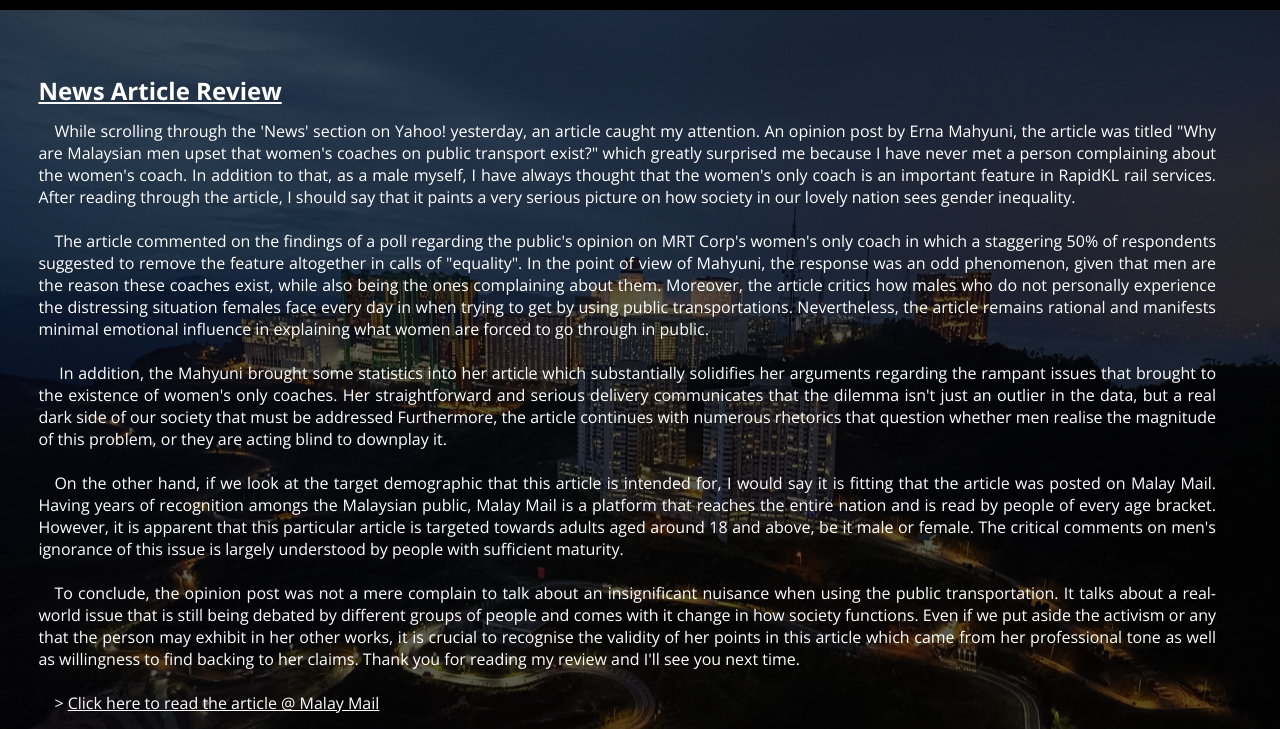
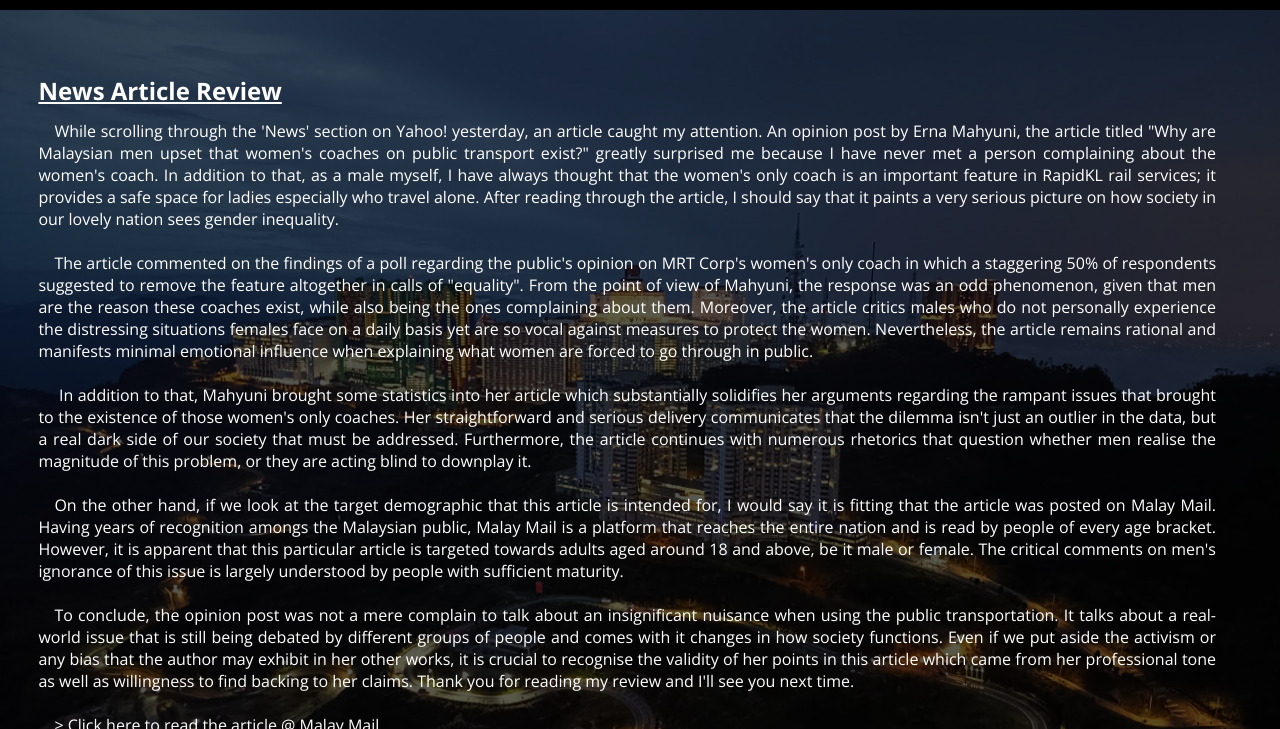
Before and after one commit to userasyer/userasyer.github.io, a plain HTML site: page articles/newsarticlereview.html in a window 1280 px wide. Shown: the part 71-800 px from the top of the page. Drawn offline with nearby package versions, Linux system fonts and the light colour scheme.

Commit message:
typo and grammar fixes

```diff
--- a/articles/newsarticlereview.html
+++ b/articles/newsarticlereview.html
@@ -31,45 +31,48 @@
 				&emsp;While scrolling through the 'News' section
 				on Yahoo! yesterday, an article caught my
 				attention. An opinion post by Erna Mahyuni, the
-				article was titled "Why are Malaysian men upset
-				that women's coaches on public transport exist?"
-				which greatly surprised me because I have never
-				met a person complaining about the women's
-				coach. In addition to that, as a male myself, I
-				have always thought that the women's only coach
-				is an important feature in RapidKL rail
-				services. After reading through the article, I
-				should say that it paints a very serious picture
-				on how society in our lovely nation sees gender
-				inequality.
+				article titled "Why are Malaysian men upset that
+				women's coaches on public transport exist?"
+				greatly surprised me because I have never met a
+				person complaining about the women's coach. In
+				addition to that, as a male myself, I have
+				always thought that the women's only coach is an
+				important feature in RapidKL rail services; it
+				provides a safe space for ladies especially who
+				travel alone. After reading through the article,
+				I should say that it paints a very serious
+				picture on how society in our lovely nation sees
+				gender inequality.
 
 				<br><br>
+
 				&emsp;The article commented on the findings of a
 				poll regarding the public's opinion on MRT
 				Corp's women's only coach in which a staggering
 				50% of respondents suggested to remove the
-				feature altogether in calls of "equality". In
+				feature altogether in calls of "equality". From
 				the point of view of Mahyuni, the response was
 				an odd phenomenon, given that men are the reason
 				these coaches exist, while also being the ones
 				complaining about them. Moreover, the article
-				critics how males who do not personally
-				experience the distressing situation females
-				face every day in when trying to get by using
-				public transportations. Nevertheless, the
-				article remains rational and manifests minimal
-				emotional influence in explaining what women are
-				forced to go through in public.
+				critics males who do not personally experience
+				the distressing situations females face on a
+				daily basis yet are so vocal against measures to
+				protect the women. Nevertheless, the article
+				remains rational and manifests minimal emotional
+				influence when explaining what women are forced
+				to go through in public.
 
 				<br><br>
-				&emsp; In addition, the Mahyuni brought some
+
+				&emsp; In addition to that, Mahyuni brought some
 				statistics into her article which substantially
 				solidifies her arguments regarding the rampant
-				issues that brought to the existence of women's
-				only coaches. Her straightforward and serious
-				delivery communicates that the dilemma isn't
-				just an outlier in the data, but a real dark
-				side of our society that must be addressed
+				issues that brought to the existence of those
+				women's only coaches. Her straightforward and
+				serious delivery communicates that the dilemma
+				isn't just an outlier in the data, but a real
+				dark side of our society that must be addressed.
 				Furthermore, the article continues with numerous
 				rhetorics that question whether men realise the
 				magnitude of this problem, or they are acting
@@ -92,16 +95,17 @@
 				with sufficient maturity.
 
 				<br><br>
+
 				&emsp;To conclude, the opinion post was not a
 				mere complain to talk about an insignificant
 				nuisance when using the public
 				transportation. It talks about a real-world
 				issue that is still being debated by different
-				groups of people and comes with it change in how
-				society functions. Even if we put aside the
-				activism or any that the person may exhibit in
-				her other works, it is crucial to recognise the
-				validity of her points in this article which
+				groups of people and comes with it changes in
+				how society functions. Even if we put aside the
+				activism or any bias that the author may exhibit
+				in her other works, it is crucial to recognise
+				the validity of her points in this article which
 				came from her professional tone as well as
 				willingness to find backing to her claims. Thank
 				you for reading my review and I'll see you next
```
